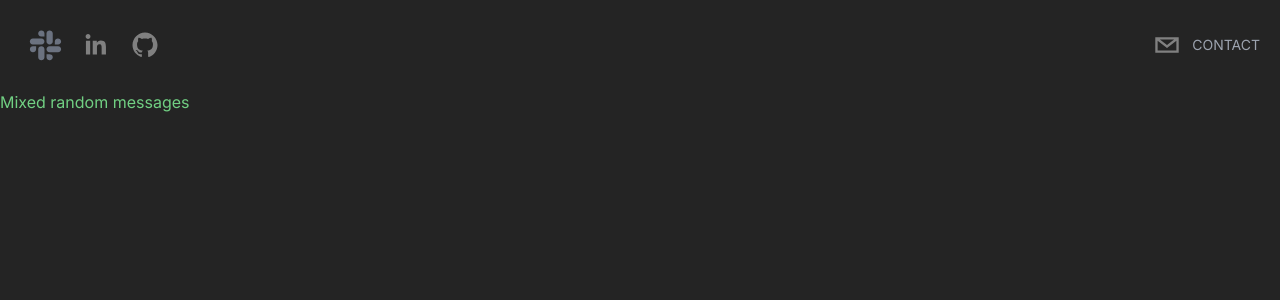
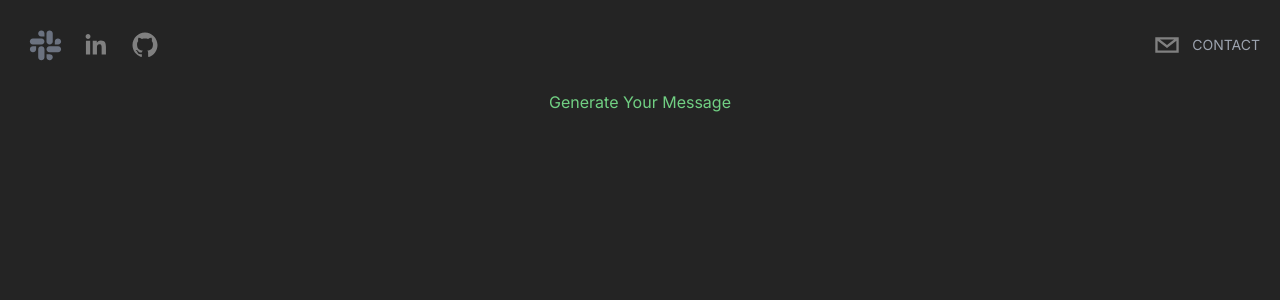
Before and after one commit to Alexskq/Random-Mixed-Messages, a Next.js app: page / in a window 1280 px wide. Shown: the top 300 px of the page. Built offline with nearby package versions, Linux system fonts and the light colour scheme.

Commit message:
add typewriter on title

```diff
--- /dev/null
+++ b/app/components/Message.tsx
@@ -0,0 +1,16 @@
+"use client";
+import React from "react";
+import { Cursor, useTypewriter } from "react-simple-typewriter";
+
+type Props = {};
+
+function Message({}: Props) {
+  const [title, count] = useTypewriter({
+    words: ["Generate Your Message of the Day"],
+    loop: true,
+    delaySpeed: 2000,
+  });
+  return <div className="text-center">{title}</div>;
+}
+
+export default Message;
--- a/app/page.tsx
+++ b/app/page.tsx
@@ -1,5 +1,6 @@
 import Image from "next/image";
 import Header from "./components/Header";
+import Message from "./components/Message";
 
 import { Metadata } from "next";
 
@@ -12,7 +13,11 @@ export default function Home() {
     <div className="bg-[rgb(36,36,36)] text-color-11 h-screen snap-y snap-mandatory overflow-y-scroll overflow-x-hidden z-0">
       {/* Header */}
       <Header />
-      <h1>Mixed random messages</h1>
+
+      {/* Random message */}
+      <Message />
+
+      {/* footer */}
     </div>
   );
 }
--- a/package.json
+++ b/package.json
@@ -14,6 +14,7 @@
     "next": "14.0.3",
     "react": "^18",
     "react-dom": "^18",
+    "react-simple-typewriter": "^5.0.1",
     "react-social-icons": "^6.6.0"
   },
   "devDependencies": {
```
Also changed, not shown: 1 other file (tests, documents, lock files or other folders).
